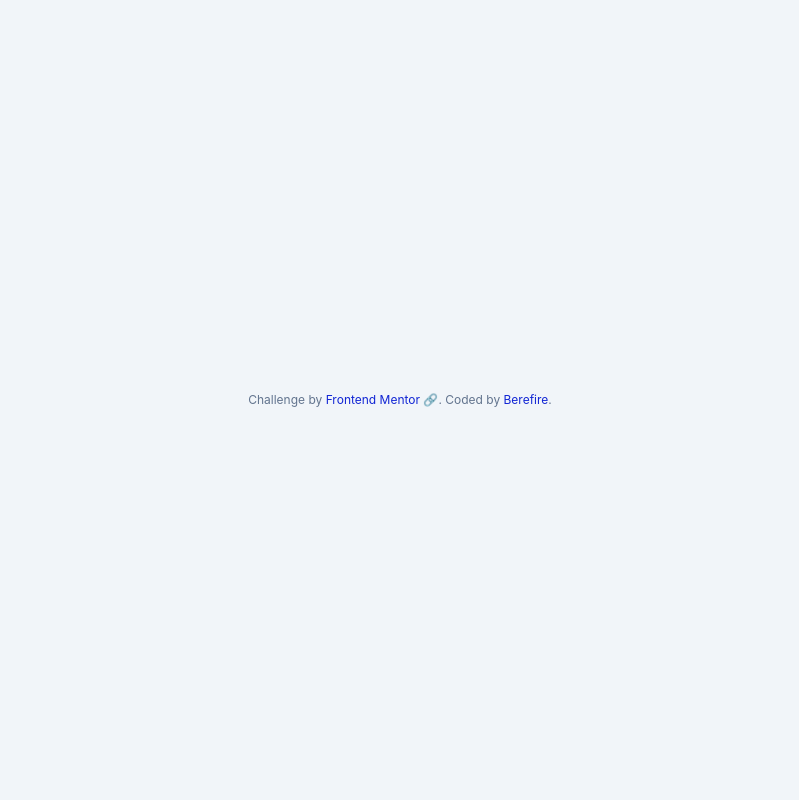
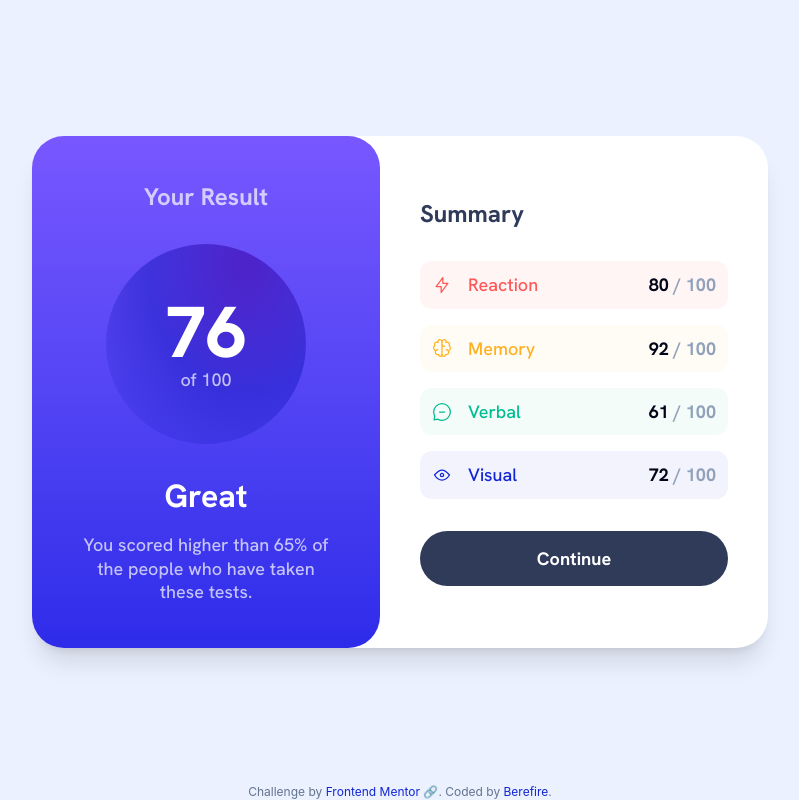
Before and after one commit to berefire/results-summary-component, a React (Vite) app: page / in a window 1280 px wide. Shown: the whole page, without its empty margins (240-1039 px from the left). Built offline with nearby package versions, Linux system fonts and the light colour scheme.

Commit message:
feat: update App component to use data from JSON and improve layout styling

```diff
--- a/src/App.jsx
+++ b/src/App.jsx
@@ -1,11 +1,19 @@
-//import ResultsSummary from './components/ResultsSummary/ResultsSummary';
+// App.jsx
+
+import ResultsSummary from '@/components/ResultsSummary/ResultsSummary';
 import Attribution from '@/components/Attribution/Attribution';
-//import sampleResults from './data/sampleResults';
+import data from '@/data/data.json';
+
+// Wraps the page in a sticky-footer layout: min-h-screen + flex-col here,
+// flex-1 on <main>, so Attribution stays pinned to the bottom of the
+// viewport even when the content above it is short.
 
 function App() {
   return (
-    <div className="min-h-screen flex flex-col items-center justify-center bg-slate-100">
-      {/*<ResultsSummary categories={sampleResults} />*/}
+    <div className="flex flex-col min-h-screen bg-navy-50">
+      <main className="flex-1 flex items-center justify-center">
+        <ResultsSummary categories={data} />
+      </main>
       <Attribution />
     </div>
   );
```
